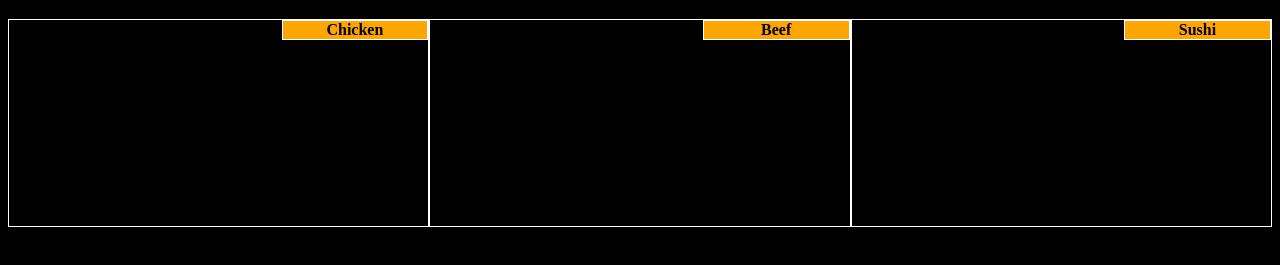
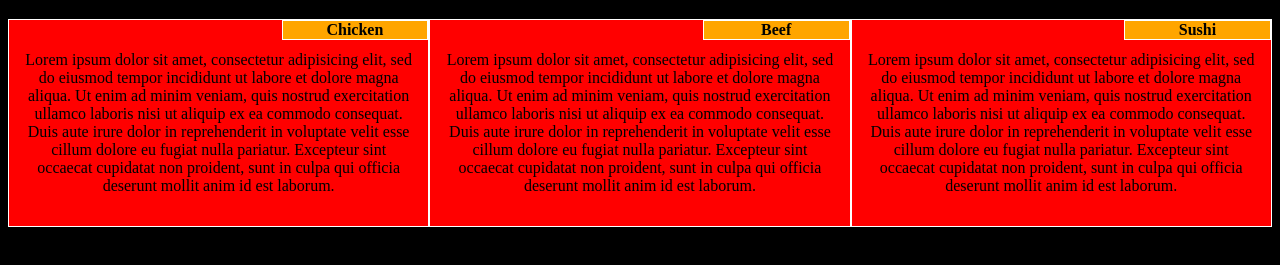
Before and after one commit to nnagarwal2209/week2.github.io, a plain HTML site: page index.html in a window 1280 px wide. Shown: the part 61-326 px from the top of the page. Drawn offline with Linux system fonts and the light colour scheme.

Commit message:
Update index.html

```diff
--- a/index.html
+++ b/index.html
@@ -18,7 +18,7 @@
 		h1{
 			text-align: center;
 		}
-		section{ background-color: peach;
+		section{ background-color: red;
 			color: black;
 			text-align: center;
 
```
